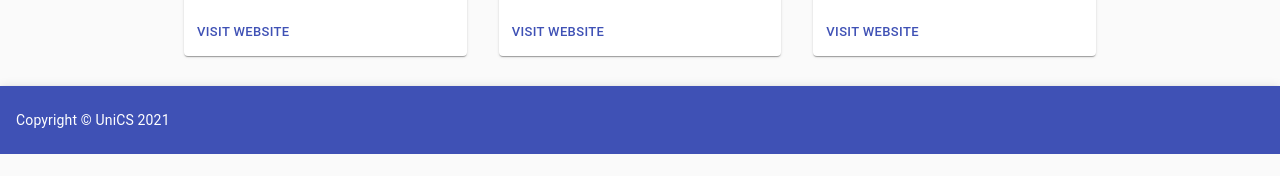
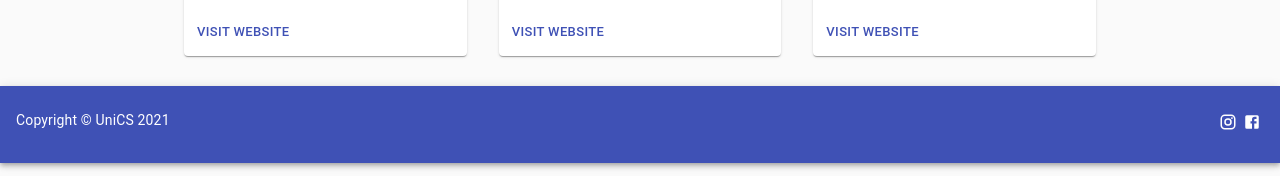
Before and after one commit to greatunihack/2021-greatunihack, a React (Create React App) app: page / in a window 1280 px wide. Shown: the part 2704-2880 px from the top of the page. Before the commit the page ends 2858 px from the top, so only its background shows below. Built offline with nearby package versions, Linux system fonts and the light colour scheme.

Commit message:
added social media icons to footer

```diff
--- a/src/components/dashboard/Footer.tsx
+++ b/src/components/dashboard/Footer.tsx
@@ -1,9 +1,14 @@
-import { AppBar, Link, Typography, makeStyles } from "@material-ui/core";
+import { AppBar, Link, Typography, makeStyles, Grid } from "@material-ui/core";
+import InstagramIcon from "@material-ui/icons/Instagram";
+import FacebookIcon from "@material-ui/icons/Facebook";
 
 const useStyles = makeStyles((theme) => ({
   footer: {
     padding: theme.spacing(3, 2),
     marginTop: "auto",
+  },
+  icons: {
+    padding: "3px",
   },
 }));
 
@@ -12,6 +17,8 @@ export default function Footer() {
 
   return (
     <AppBar position="static" className={classes.footer}>
+      <Grid justifyContent="space-between" container spacing={10}>
+        <Grid item>
           <Typography variant="body2">
             {"Copyright © "}
             <Link color="inherit" href="https://unicsmcr.com/">
@@ -19,6 +26,25 @@ export default function Footer() {
             </Link>{" "}
             {new Date().getFullYear()}
           </Typography>
+        </Grid>
+
+        <Grid item>
+          <div>
+            <InstagramIcon
+              className={classes.icons}
+              onClick={(event) =>
+                (window.location.href = "https://www.instagram.com/unicsmcr/")
+              }
+            />
+            <FacebookIcon
+              className={classes.icons}
+              onClick={(event) =>
+                (window.location.href = "https://www.facebook.com/")
+              }
+            />
+          </div>
+        </Grid>
+      </Grid>
     </AppBar>
   );
 }
```
Lines whose indentation alone changed are shown as unchanged.
